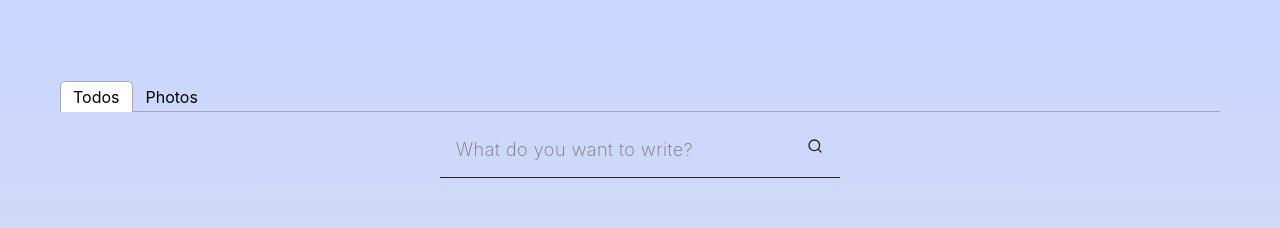
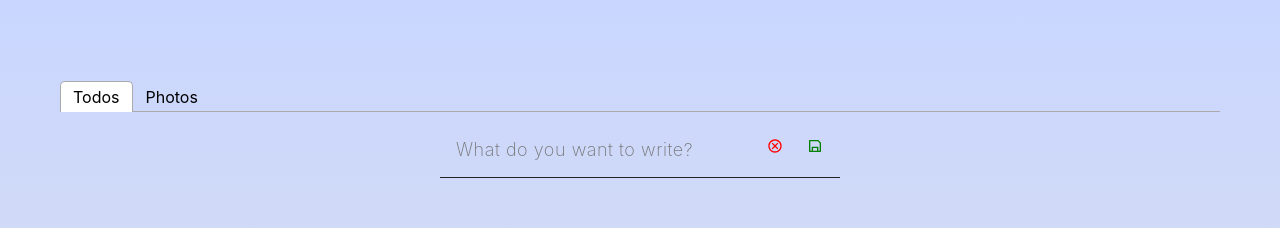
Before and after one commit to dykyys/start-files-blended-vite-2, a React (Vite) app: page / in a window 1280 px wide. Shown: the top 228 px of the page. Built offline with nearby package versions, Linux system fonts and the light colour scheme.

Commit message:
add task4

```diff
--- a/src/components/EditForm/EditForm.jsx
+++ b/src/components/EditForm/EditForm.jsx
@@ -1,6 +1,25 @@
-// import { RiSaveLine } from 'react-icons/ri';
-// import { MdOutlineCancel } from 'react-icons/md';
+import { RiSaveLine } from 'react-icons/ri';
+import { MdOutlineCancel } from 'react-icons/md';
+import style from './EditForm.module.css';
+export const EditForm = () => {
+  return (
+    <form className={style.form}>
+      <button className={style.submitButton} type="submit">
+        <RiSaveLine color="green" size="16px" />
+      </button>
 
-export const EditForm = () => {
-  return <h2>EditForm</h2>;
+      <button className={style.editButton} type="button">
+        <MdOutlineCancel color="red" size="16px" />
+      </button>
+
+      <input
+        className={style.input}
+        placeholder="What do you want to write?"
+        name="text"
+        required
+        //defaultValue={defaultValue}
+        autoFocus
+      />
+    </form>
+  );
 };
--- a/src/components/TodoList/TodoList.jsx
+++ b/src/components/TodoList/TodoList.jsx
@@ -1,11 +1,16 @@
 import { Grid, GridItem, TodoListItem } from '..';
 
-export const TodoList = ({ array, deletTodo }) => {
+export const TodoList = ({ array, deletTodo, handelEditTodo }) => {
   return (
     <Grid>
       {array.map((item, index) => (
         <GridItem key={item.id}>
-          <TodoListItem {...item} count={index + 1} deletTodo={deletTodo} />
+          <TodoListItem
+            {...item}
+            count={index + 1}
+            deletTodo={deletTodo}
+            handelEditTodo={handelEditTodo}
+          />
         </GridItem>
       ))}
     </Grid>
--- a/src/components/TodoListItem/TodoListItem.jsx
+++ b/src/components/TodoListItem/TodoListItem.jsx
@@ -1,8 +1,14 @@
 import { Text } from '..';
-import { RiDeleteBinLine } from 'react-icons/ri';
+import { RiDeleteBinLine, RiEdit2Line } from 'react-icons/ri';
 import style from './TodoListItem.module.css';
 
-export const TodoListItem = ({ id, text, count, deletTodo }) => {
+export const TodoListItem = ({
+  id,
+  text,
+  count,
+  deletTodo,
+  handelEditTodo,
+}) => {
   return (
     <div className={style.box}>
       <Text textAlign="center" marginBottom="20">
@@ -16,6 +22,13 @@ export const TodoListItem = ({ id, text, count, deletTodo }) => {
       >
         <RiDeleteBinLine size={24} />
       </button>
+      <button
+        className={style.editButton}
+        type="button"
+        onClick={handelEditTodo}
+      >
+        <RiEdit2Line size={24} />
+      </button>
     </div>
   );
 };
--- a/src/tabs/Todos.jsx
+++ b/src/tabs/Todos.jsx
@@ -1,12 +1,13 @@
-import { TodoForm, Text, TodoList } from 'components';
+import { TodoForm, Text, TodoList, EditForm } from 'components';
 import { useState } from 'react';
 import { nanoid } from 'nanoid';
 import { useEffect } from 'react';
-
 export const Todos = () => {
   const [todos, setTodos] = useState(
     () => JSON.parse(localStorage.getItem('todos')) ?? [],
   );
+  const [isEditing, setIsEditing] = useState(false);
+  //const [currentTodo, setCurrentTodo] = useState({});
   useEffect(() => localStorage.setItem('todos', JSON.stringify(todos)));
 
   const addTodo = ({ text }) => {
@@ -19,11 +20,18 @@ export const Todos = () => {
   const deletTodo = id => {
     setTodos(prevState => prevState.filter(todo => todo.id !== id));
   };
+  const handelEditTodo = () => {
+    setIsEditing(!isEditing);
+  };
   return (
     <>
-      <TodoForm onSubmit={addTodo} />
+      {isEditing ? <TodoForm onSubmit={addTodo} /> : <EditForm />}
       {todos.length > 0 ? (
-        <TodoList array={todos} deletTodo={deletTodo} />
+        <TodoList
+          array={todos}
+          deletTodo={deletTodo}
+          handelEditTodo={handelEditTodo}
+        />
       ) : (
         <Text textAlign="center">There are no any todos ...</Text>
       )}
```
